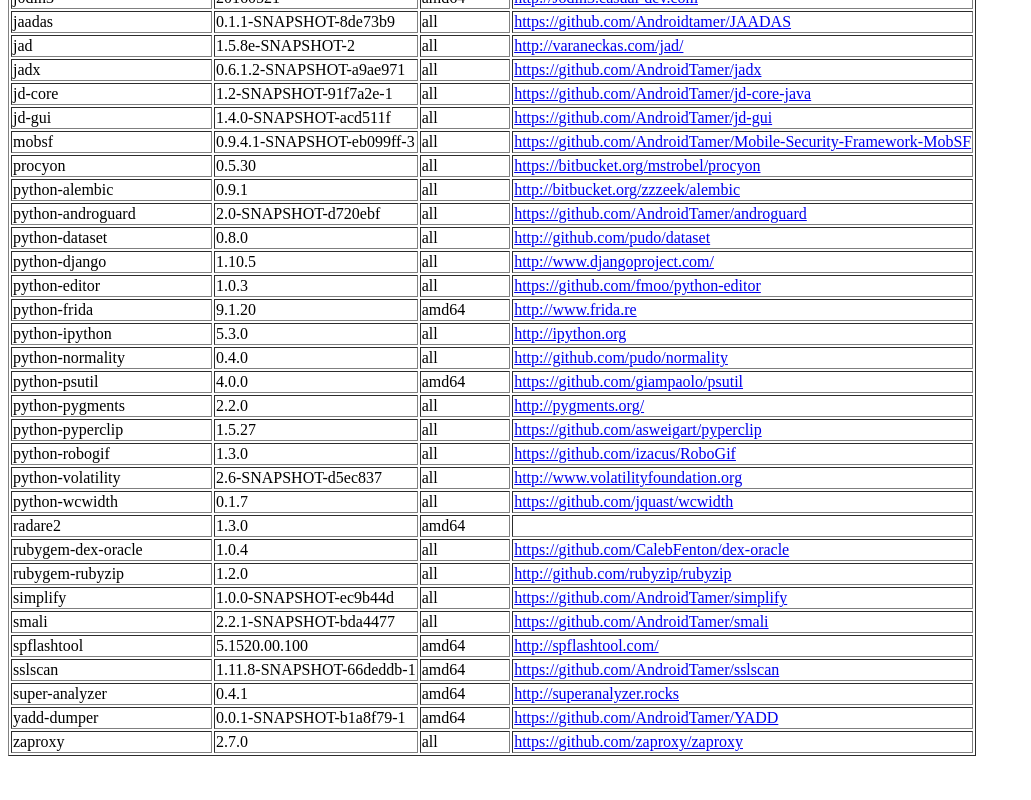
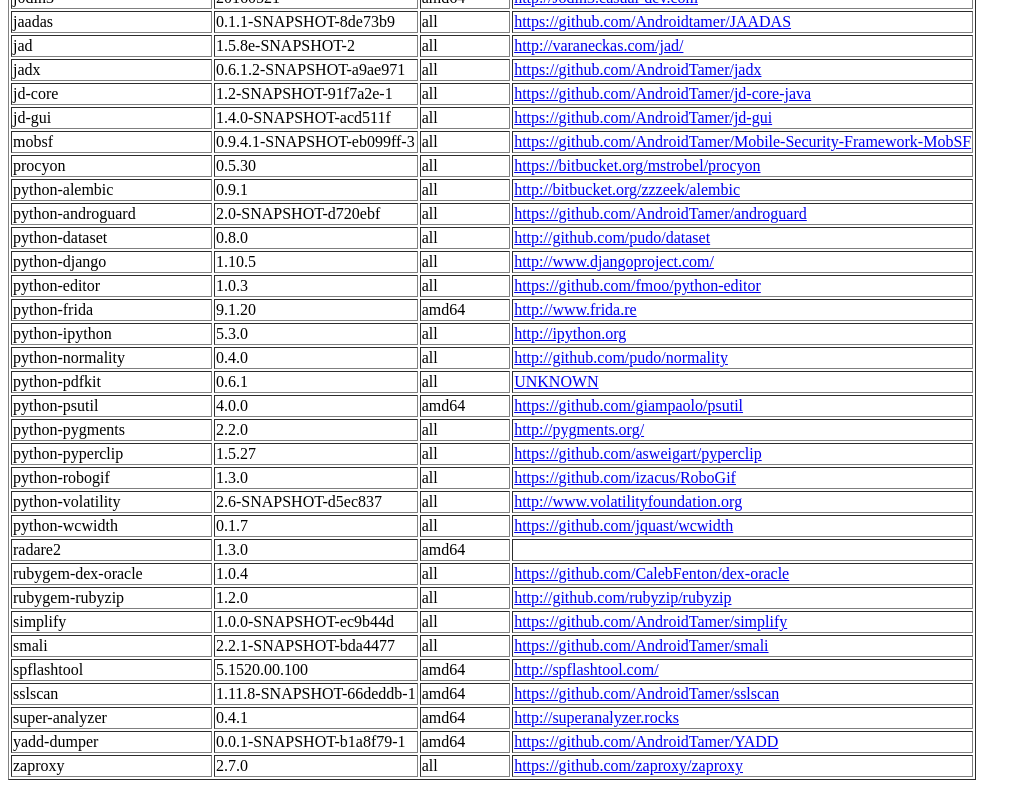
Before and after one commit to TamerPlatform/Packaging_Tools, a plain HTML site: page Tamer/Repository/packagelist.html in a window 1280 px wide. Shown: the part 613-1413 px from the top of the page, without its empty margins (0-1031 px from the left). Before the commit the page ends 1389 px from the top, so only its background shows below. Drawn offline with Linux system fonts and the light colour scheme.

Commit message:
fixed python-pdfkit dependency of mobsf

```diff
--- a/Tamer/Repository/packagelist.html
+++ b/Tamer/Repository/packagelist.html
@@ -1,5 +1,5 @@
 <html><head><title>Package List</title></head><body><h1><center>Android Tamer Package List</center></h1><body>
-<b><h2>Total Packages: 52
+<b><h2>Total Packages: 53
 <table border=1><tr><th>Name</th><th>Version</th><th>Architecture</th><th>Home Page</th></tr>
 <tr><td>andbug</td><td>0.1-SNAPSHOT-de41b96</td><td>amd64</td><td><a href="https://github.com/AndroidTamer/AndBug">https://github.com/AndroidTamer/AndBug</a></td></tr>
 <tr><td>androbugs-framework</td><td>1.0.0-SNAPSHOT-7fd3a2c</td><td>all</td><td><a href="https://github.com/AndroidTamer/AndroBugs_Framework">https://github.com/AndroidTamer/AndroBugs_Framework</a></td></tr>
@@ -37,6 +37,7 @@
 <tr><td>python-frida</td><td>9.1.20</td><td>amd64</td><td><a href="http://www.frida.re">http://www.frida.re</a></td></tr>
 <tr><td>python-ipython</td><td>5.3.0</td><td>all</td><td><a href="http://ipython.org">http://ipython.org</a></td></tr>
 <tr><td>python-normality</td><td>0.4.0</td><td>all</td><td><a href="http://github.com/pudo/normality">http://github.com/pudo/normality</a></td></tr>
+<tr><td>python-pdfkit</td><td>0.6.1</td><td>all</td><td><a href="UNKNOWN">UNKNOWN</a></td></tr>
 <tr><td>python-psutil</td><td>4.0.0</td><td>amd64</td><td><a href="https://github.com/giampaolo/psutil">https://github.com/giampaolo/psutil</a></td></tr>
 <tr><td>python-pygments</td><td>2.2.0</td><td>all</td><td><a href="http://pygments.org/">http://pygments.org/</a></td></tr>
 <tr><td>python-pyperclip</td><td>1.5.27</td><td>all</td><td><a href="https://github.com/asweigart/pyperclip">https://github.com/asweigart/pyperclip</a></td></tr>
--- a/Tamer/Repository/packagelist.json
+++ b/Tamer/Repository/packagelist.json
@@ -106,6 +106,7 @@
 [{"Name":"python-editor","Version":"1.0.3","Description":"Programmatically open an editor, capture the result.","Architecture":"all","HomePage":"https://github.com/fmoo/python-editor"}],
 [{"Name":"python-ipython","Version":"5.3.0","Description":"IPython: Productive Interactive Computing","Architecture":"all","HomePage":"http://ipython.org"}],
 [{"Name":"python-normality","Version":"0.4.0","Description":"Micro-library to normalize text strings","Architecture":"all","HomePage":"http://github.com/pudo/normality"}],
+[{"Name":"python-pdfkit","Version":"0.6.1","Description":"Wkhtmltopdf python wrapper to convert html to pdf using the webkit rendering engine and qt","Architecture":"all","HomePage":"UNKNOWN"}],
 [{"Name":"python-pygments","Version":"2.2.0","Description":"Pygments is a syntax highlighting package written in Python.","Architecture":"all","HomePage":"http://pygments.org/"}],
 [{"Name":"python-pyperclip","Version":"1.5.27","Description":"A cross-platform clipboard module for Python. (only handles plain text for now)","Architecture":"all","HomePage":"https://github.com/asweigart/pyperclip"}],
 [{"Name":"python-robogif","Version":"1.3.0","Description":"Simple Android screen recorder","Architecture":"all","HomePage":"https://github.com/izacus/RoboGif"}],
@@ -238,6 +239,7 @@
 [{"Name":"python-frida","Version":"9.1.20","Description":"Inject JavaScript to explore native apps on Windows, macOS, Linux, iOS, Android, and QNX","Architecture":"all","HomePage":"http://www.frida.re"}],
 [{"Name":"python-ipython","Version":"5.3.0","Description":"IPython: Productive Interactive Computing","Architecture":"all","HomePage":"http://ipython.org"}],
 [{"Name":"python-normality","Version":"0.4.0","Description":"Micro-library to normalize text strings","Architecture":"all","HomePage":"http://github.com/pudo/normality"}],
+[{"Name":"python-pdfkit","Version":"0.6.1","Description":"Wkhtmltopdf python wrapper to convert html to pdf using the webkit rendering engine and qt","Architecture":"all","HomePage":"UNKNOWN"}],
 [{"Name":"python-psutil","Version":"4.0.0","Description":"psutil is a cross-platform library for retrieving information onrunning processes and system utilization (CPU, memory, disks, network)in Python.","Architecture":"all","HomePage":"https://github.com/giampaolo/psutil"}],
 [{"Name":"python-pygments","Version":"2.2.0","Description":"Pygments is a syntax highlighting package written in Python.","Architecture":"all","HomePage":"http://pygments.org/"}],
 [{"Name":"python-pyperclip","Version":"1.5.27","Description":"A cross-platform clipboard module for Python. (only handles plain text for now)","Architecture":"all","HomePage":"https://github.com/asweigart/pyperclip"}],
```
Also changed, not shown: 10 other files.
